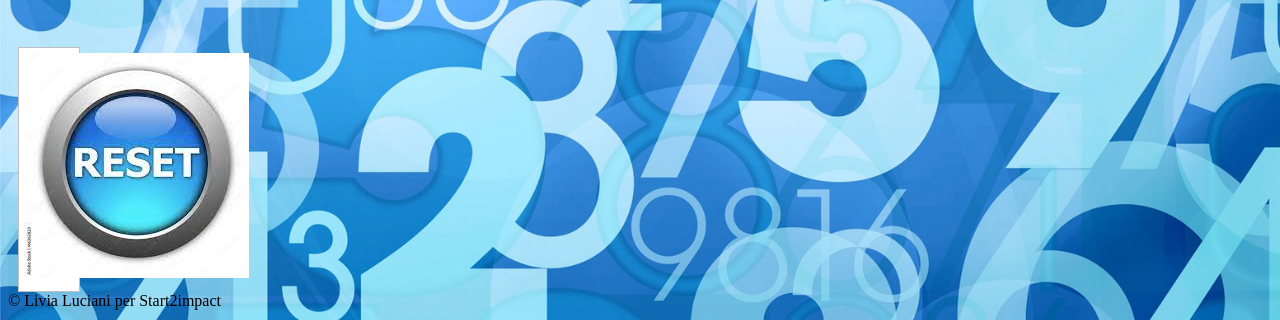
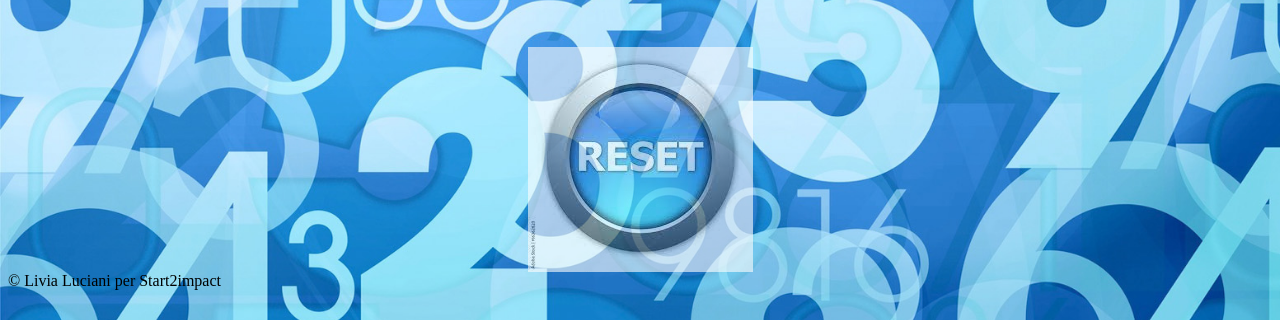
Before and after one commit to LiviaL22/Counter, a plain HTML site: page index.html in a window 1280 px wide. Shown: the part 480-800 px from the top of the page. Drawn offline with Linux system fonts and the light colour scheme.

Commit message:
add photo

```diff
--- a/assets/css/file.css
+++ b/assets/css/file.css
@@ -35,16 +35,24 @@ body{
     background-color: white;
     color: blue;
     width: 50px;
-    font-size: xx-large;
+    font-size:xx-large;
     margin-left: 10px;
     margin-right: 10px;
     text-align: center;
 }
 
+/* tasto reset*/
+.reset{
+   display: flex;
+   justify-content: center;
+    opacity: 0.6;
+    }
+
 .container{
     display: flex;
     justify-content: center;
     margin-top: 20px;
+
 
 }
 
@@ -55,13 +63,7 @@ body{
     font-size: xx-large;
 }
 
-/* tasto reset*/
-.reset{
-    display: flex;
-    justify-content: center;
 
-    opacity: 0.6;
-}
 
 /* copyright */
 
--- a/index.html
+++ b/index.html
@@ -31,9 +31,11 @@
      </div>
      <p class="name"> Premendo sulla tastiera + o - abbiamo lo stesso risultato  </p>
 
-     <div id="result">
-      <img src="assets/img/reset1.jpg"  alt="reset" onclick="reset()">
-     </div>
+    <div class="reset">  <!--tasto reset-->
+
+     <img src="assets/img/reset1.jpg"  alt="repristino" onclick="reset()">
+
+    </div>
 
      <footer class="footer">
 
```
